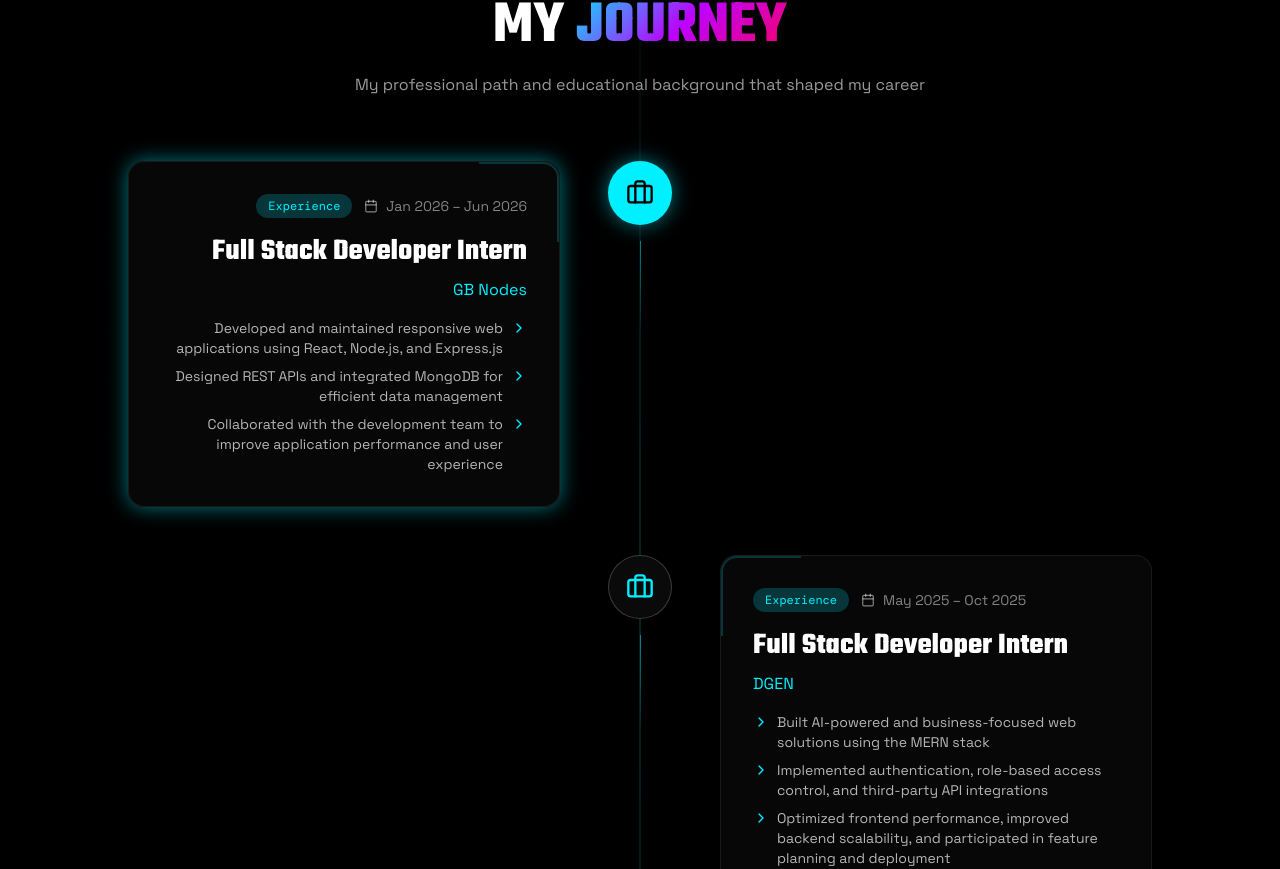
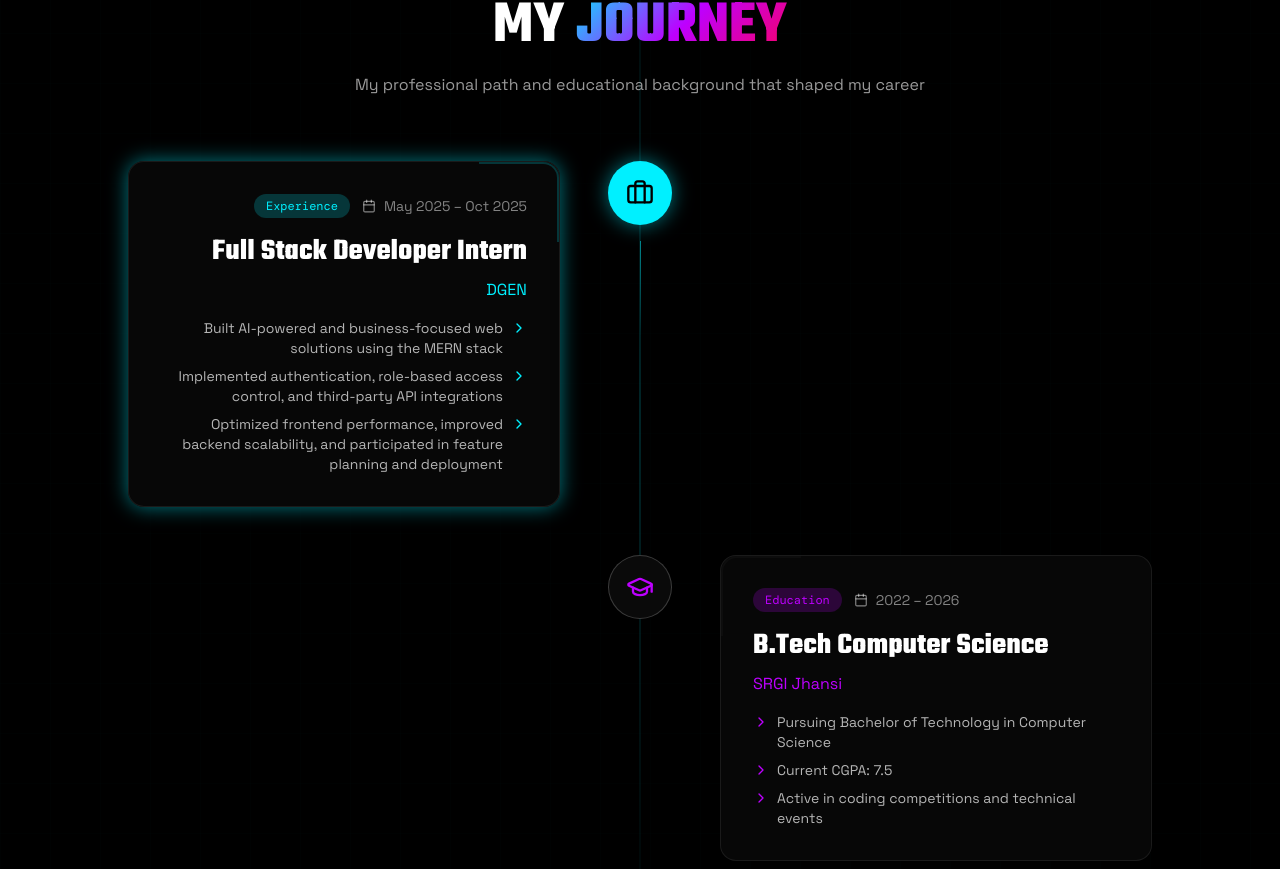
Before and after one commit to bharshit63880/Porfolio, a React (Vite) app in the folder app/: page / in a window 1280 px wide. Shown: the part 1191-2060 px from the top of the page. Built offline with nearby package versions, Linux system fonts and the light colour scheme; a web font is replaced by a local one.

Commit message:
Remove outdated

```diff
--- a/app/src/sections/Journey.tsx
+++ b/app/src/sections/Journey.tsx
@@ -2,20 +2,7 @@ import { useEffect, useRef, useState } from 'react';
 import { Briefcase, GraduationCap, Calendar, ChevronRight } from 'lucide-react';
 
 const journeyData = [
- {
-  id: 1,
-  type: 'work',
-  title: 'Full Stack Developer Intern',
-  company: 'GB Nodes',
-  period: 'Jan 2026 – Jun 2026',
-  description: [
-    'Developed and maintained responsive web applications using React, Node.js, and Express.js',
-    'Designed REST APIs and integrated MongoDB for efficient data management',
-    'Collaborated with the development team to improve application performance and user experience',
-  ],
-  icon: Briefcase,
-  color: 'cyan',
-},
+
 {
   id: 2,
   type: 'work',
```
